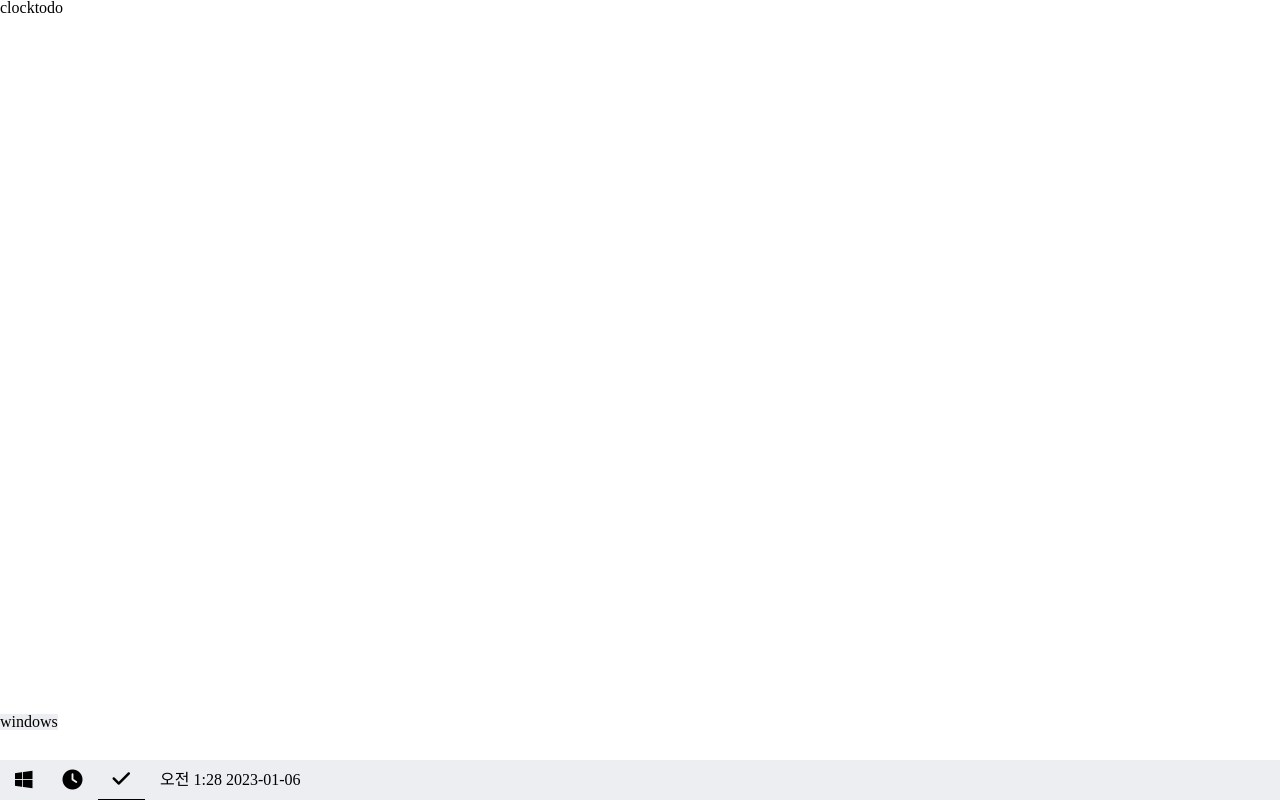
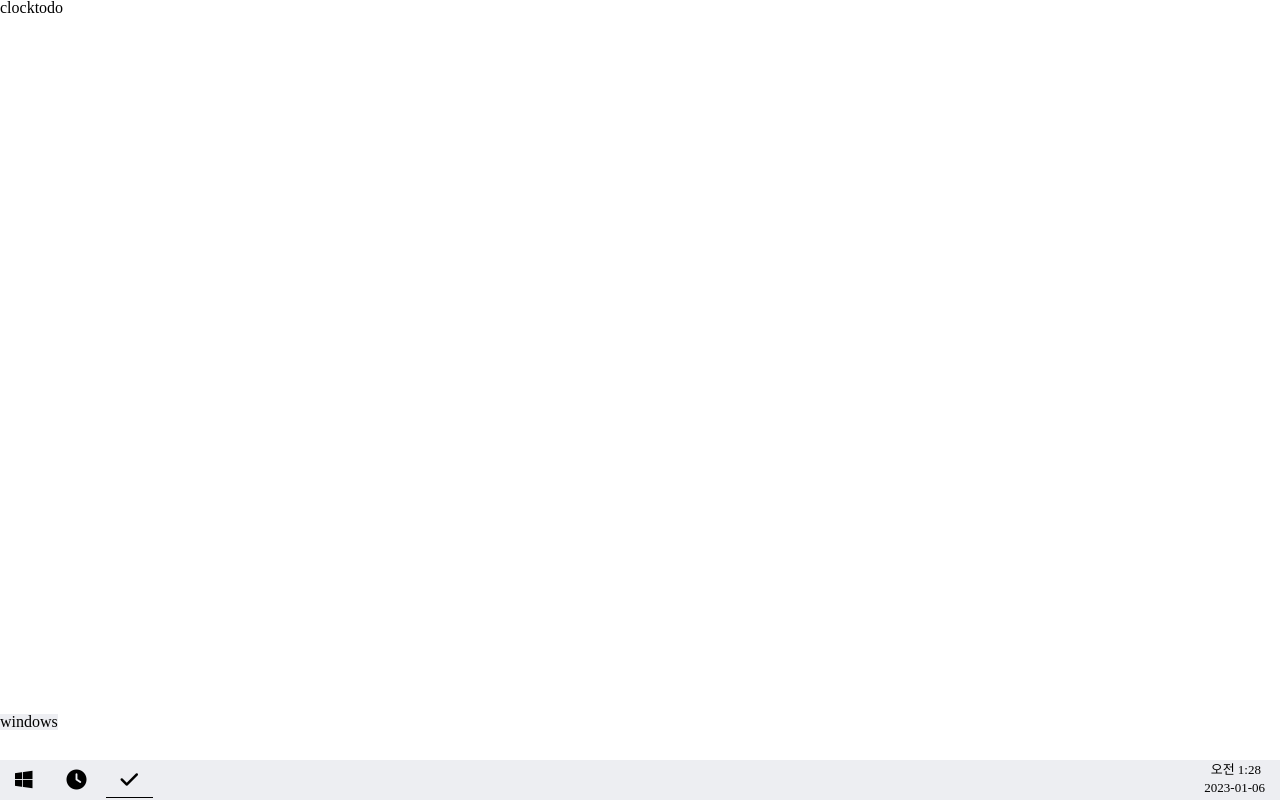
Before and after one commit to JxoLus/JxoLus.github.io, a plain HTML site: page VanillaJS/main.html in a window 1280 px wide. Drawn offline with Linux system fonts and the light colour scheme.

Commit message:
clock done

```diff
--- a/VanillaJS/clock.js
+++ b/VanillaJS/clock.js
@@ -1,4 +1,5 @@
-const time = document.querySelector(".footer-ui__time p");
+const nowTime = document.querySelector("#nowTime");
+const nowDay = document.querySelector("#nowDay");
 
 function getClock() {
   const date = new Date();
@@ -12,9 +13,9 @@ function getClock() {
     let amPm = "오후";
   }
   const hours = String(date.getHours());
-  // TODO: 시는 일의 자리 수 일때 앞에 0 안 붙는거 확인, 분도 확인할 것.
   const minutes = String(date.getMinutes()).padStart(2, "0");
-  time.innerText = `${amPm} ${hours}:${minutes} ${years}-${months}-${days}`;
+  nowTime.innerText = `${amPm} ${hours}:${minutes}`;
+  nowDay.innerText = `${years}-${months}-${days}`;
   console.log(`time: ${amPm} ${hours}:${minutes} ${years}-${months}-${days}`);
 }
 
--- a/VanillaJS/main.html
+++ b/VanillaJS/main.html
@@ -17,6 +17,7 @@
     </main>
     <footer>
       <div class="footer-ui">
+        <div class="footer-ui__icons">
           <span class="footer-ui__windows">
             <i class="fa-brands fa-windows fa-lg"></i>
           </span>
@@ -26,10 +27,12 @@
           <span class="footer-ui__todo usedNow">
             <i class="fa-solid fa-check fa-lg"></i>
           </span>
-        <span class="footer-ui__time">
-          <p>0000-00-00</p>
+        </div>
+        <div class="footer-ui__time">
+          <p id="nowTime">오전 0:00</p>
+          <p id="nowDay">0000-00-00</p>
           <script src="clock.js"></script>
-        </span>
+        </div>
       </div>
     </footer>
     <script
--- a/main.css
+++ b/main.css
@@ -10,16 +10,28 @@
   height: 40px;
   display: flex;
   align-items: center;
-  justify-content: left;
 }
 
-.footer-ui span {
+.footer-ui__icons span {
   background-color: #edeef2;
-  padding: 11.7px 15px;
+  padding: 9.15px 15px;
 }
 
-.footer-ui span:hover {
+.footer-ui__icons span:hover {
   background-color: white;
+}
+
+.footer-ui__time p {
+  position: absolute;
+  right: 0;
+  bottom: -9px;
+  margin: 0px 15px 15px 0px;
+  font-size: 13px;
+  font-weight: 500;
+}
+
+#nowTime {
+  margin: 0px 19px 33px 0px;
 }
 
 .usedNow {
```
Lines whose indentation alone changed are shown as unchanged.
